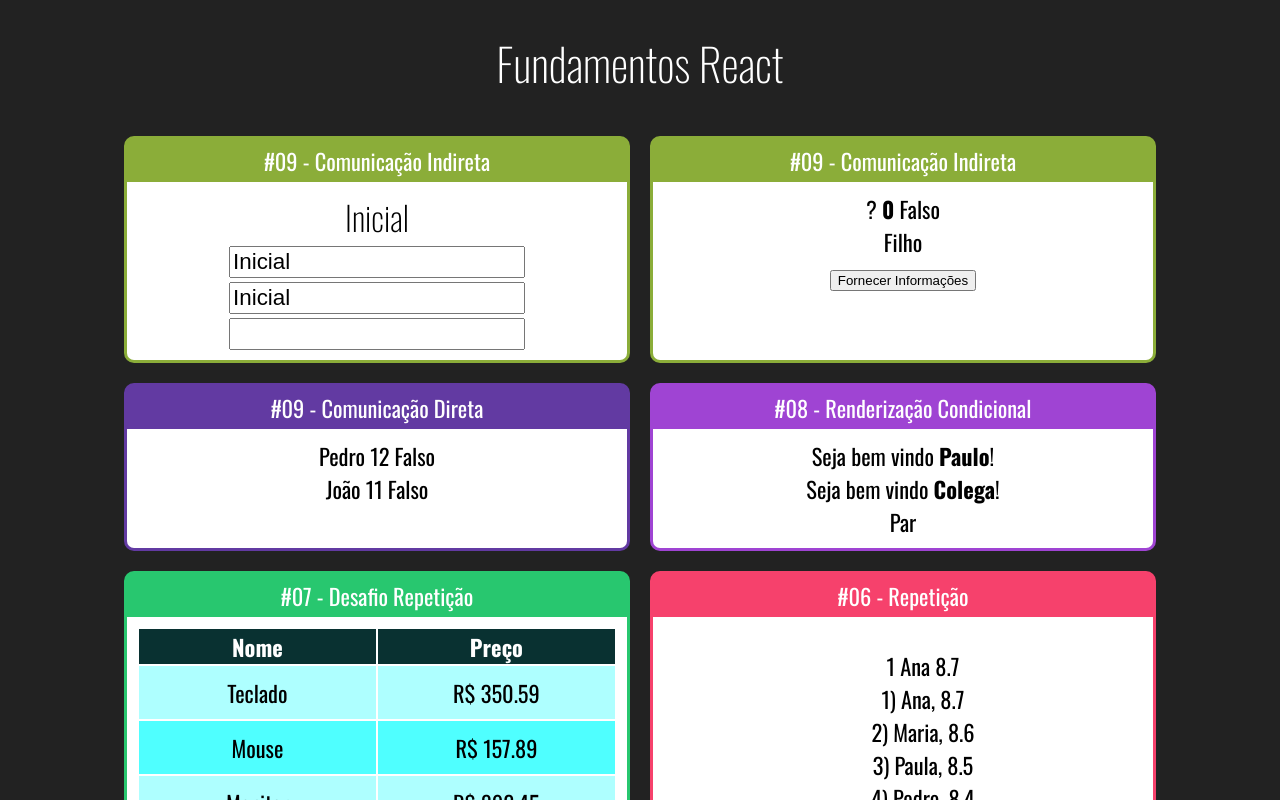
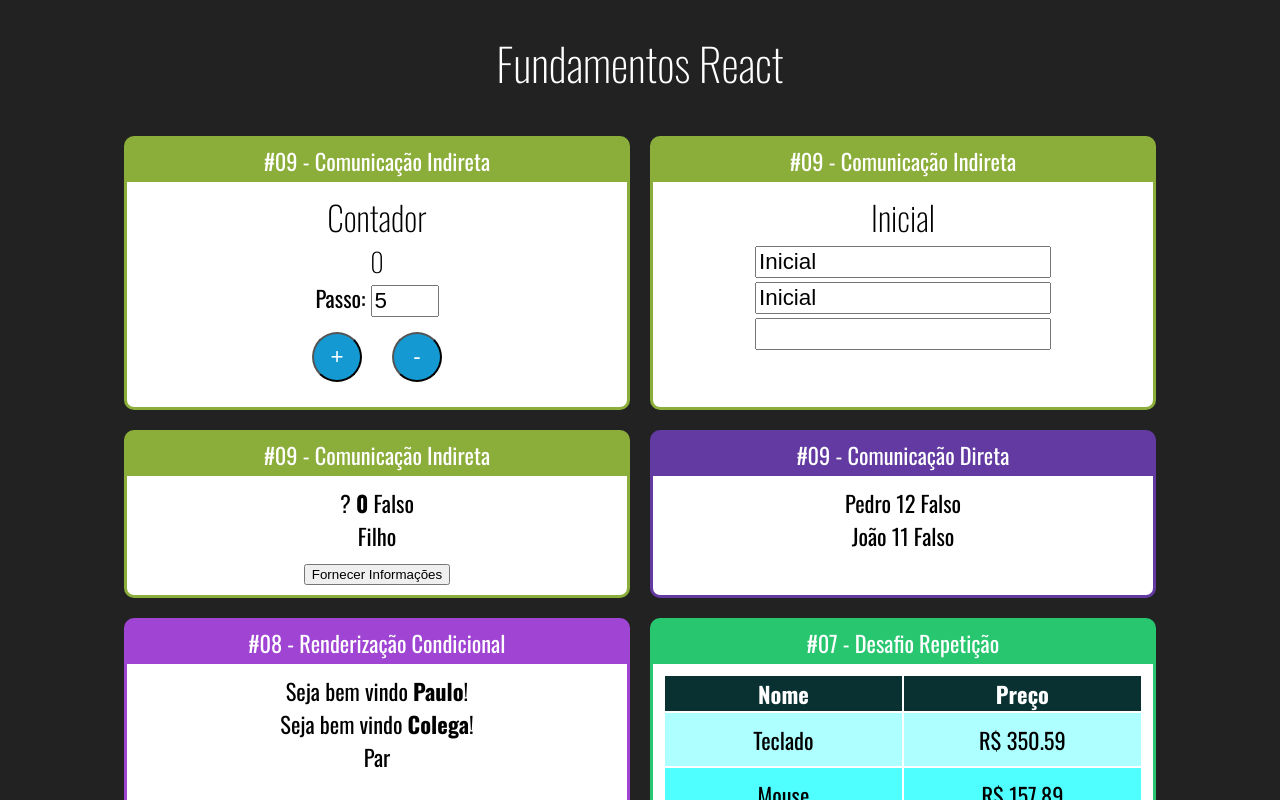
Before and after one commit to OdairCesar/ReactJS-e-ReactNative, a React (Create React App) app in the folder ReactJS/fundamentos-react/: page / in a window 1280 px wide. Shown: the top 800 px of the page. Built offline with nearby package versions, Linux system fonts and the light colour scheme.

Commit message:
Componente orientado a classe

```diff
--- a/ReactJS/fundamentos-react/src/App.jsx
+++ b/ReactJS/fundamentos-react/src/App.jsx
@@ -16,12 +16,17 @@
 import DiretaPai from './components/comunicacao/DiretaPai'
 import IndiretaPai from './components/comunicacao/IndiretaPai'
 import Input from './components/formulario/Input'
+import Contador from './components/contador/Contador'
 
 export function App (props) {
     return(
         <div className='App'>
             <h1>Fundamentos React</h1>
             <div className='Cards'>
+
+                <Card titulo='#09 - Comunicação Indireta' color='#8BAD39'>
+                    <Contador></Contador>
+                </Card>
 
                 <Card titulo='#09 - Comunicação Indireta' color='#8BAD39'>
                     <Input></Input>
--- /dev/null
+++ b/ReactJS/fundamentos-react/src/components/contador/Botoes.jsx
@@ -0,0 +1,10 @@
+import React from "react";
+
+export default function Botoes(props){
+    return (
+        <div>
+            <button onClick={props.setInc}>+</button>
+            <button onClick={props.setDec}>-</button>
+        </div>
+    );
+};
--- /dev/null
+++ b/ReactJS/fundamentos-react/src/components/contador/Contador.css
@@ -0,0 +1,14 @@
+.Contador input {
+    font-size: 1.4rem;
+    width: 60px;
+}
+
+.Contador button {
+    margin: 15px;
+    height: 50px;
+    width: 50px;
+    border-radius: 50%;
+    background-color: #1499D3;
+    color: #fff;
+    font-size: 1.4rem;
+}
--- /dev/null
+++ b/ReactJS/fundamentos-react/src/components/contador/Contador.jsx
@@ -0,0 +1,44 @@
+import "./Contador.css";
+import React, { Component } from "react";
+
+import Display from "./Display";
+import Botoes from "./Botoes";
+import PassoForm from "./PassoForm";
+
+class Contador extends Component {
+    state = {
+        numero: this.props.numeroInicial || 0,
+        passo: this.props.passoInicial || 5,
+    };
+
+    inc = () => {
+        this.setState({
+            numero: this.state.numero + this.state.passo,
+        });
+    };
+
+    dec = () => {
+        this.setState({
+            numero: this.state.numero - this.state.passo,
+        });
+    };
+
+    setPasso = (novoPasso) => {
+        this.setState({
+            passo: novoPasso,
+        });
+    };
+
+    render() {
+        return (
+            <div className="Contador">
+                <h2>Contador</h2>
+                <Display numero={this.state.numero} />
+                <PassoForm passo={this.state.passo} setPasso={this.setPasso}/>
+                <Botoes setInc={this.inc} setDec={this.dec} />
+            </div>
+        );
+    }
+}
+
+export default Contador;
--- /dev/null
+++ b/ReactJS/fundamentos-react/src/components/contador/Display.jsx
@@ -0,0 +1,7 @@
+import React from 'react'
+
+export default function Display (props) {
+    return (
+        <h3>{props.numero}</h3>
+    )
+}
--- /dev/null
+++ b/ReactJS/fundamentos-react/src/components/contador/PassoForm.jsx
@@ -0,0 +1,15 @@
+import React from "react";
+
+export default function PassoForm(props){
+    return (
+        <div>
+            <label htmlFor="passoInput">Passo: </label>
+            <input
+                id="passoInput"
+                type="number"
+                value={props.passo}
+                onChange={e => props.setPasso(+e.target.value)}
+            />
+        </div>
+    );
+};
```
